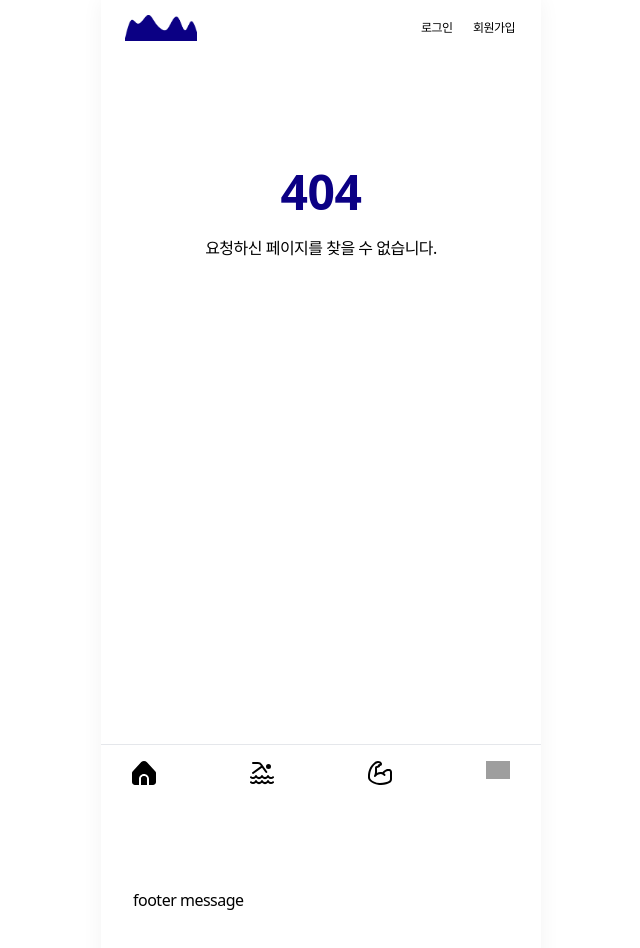
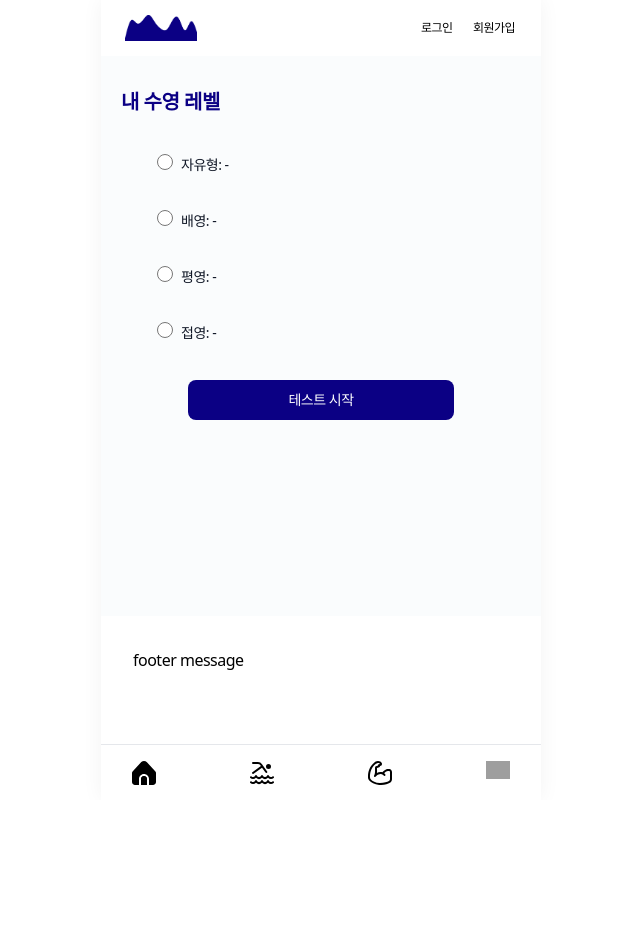
Before and after one commit to SwimmingTutor/SwimmingTutorClient, a React app: page /my/level in a window 1280 px wide. Before the commit this address had no page. Shown: the top 948 px of the page, without its empty margins (319-959 px from the left). After the commit the page ends 800 px from the top, so only its background shows below. Built offline with nearby package versions, Linux system fonts and the light colour scheme; grey boxes are pictures that could not be loaded.

Commit message:
Feat: 내 수영 레벨 확인 페이지 생성

```diff
--- a/src/App.jsx
+++ b/src/App.jsx
@@ -4,6 +4,7 @@ import { MainPage } from './pages/main/MainPage.jsx';
 import { SwimmingpoolPage } from './pages/swimmingpool/SwimmingpoolPage.jsx';
 import { RoutinePage } from './pages/routine/RoutinePage.jsx';
 import { MyPage } from './pages/my/MyPage.jsx';
+import { Level } from './pages/my/Level.jsx';
 
 import { NotFoundPage } from './pages/NotFoundPage.jsx';
 import { PageContainer } from './containers/PageContainer.jsx';
@@ -23,6 +24,7 @@ function App() {
 
           <Route path='my'>
             <Route path='' element={<MyPage />} />
+            <Route path='level' element={<Level />} />
           </Route>
 
           {/* 없는 페이지 요청 시 */}
--- a/src/components/ManuList.jsx
+++ b/src/components/ManuList.jsx
@@ -15,7 +15,7 @@ const MANU_ELEMENT_INFO = [
     },
     {
         name: "내 수영 레벨",
-        path: "",
+        path: "level",
     },
 ];
 export const MenuList = () => {
--- /dev/null
+++ b/src/pages/my/Level.jsx
@@ -0,0 +1,43 @@
+import React, { useState } from 'react';
+import { Button } from '../../components/Button.jsx';
+import { PageTitle } from '../../components/PageTitle.jsx';
+
+export const Level = () => {
+  const [selected, setSelected] = useState('');
+
+  const handleChange = event => {
+    setSelected(event.target.value);
+  };
+
+  const radioOptions = [
+    { stroke: 'freecrawl', label: '자유형', level: '-' },
+    { stroke: 'backstroke', label: '배영', level: '-' },
+    { stroke: 'breathstroke', label: '평영', level: '-' },
+    { stroke: 'butterfly', label: '접영', level: '-' }
+  ];
+
+  return (
+    <div>
+      <PageTitle title={'내 수영 레벨'} />
+      <div className='p-5'>
+        {radioOptions.map(option => (
+          <div key={option.stroke} className={`p-4 ${selected === option.value ? 'border-2 border-blue-600' : ''}`}>
+            <input
+              type='radio'
+              stroke={option.stroke}
+              name='radioGroup'
+              value={option.stroke}
+              checked={selected === option.stroke}
+              onChange={handleChange}
+              className='h-4 w-4 border-gray-300 bg-gray-100 text-blue-600 focus:ring-2 focus:ring-blue-500 dark:border-gray-600 dark:bg-gray-700 dark:ring-offset-gray-800 dark:focus:ring-blue-600'
+            />
+            <label htmlFor={option.stroke} className='ml-2 text-sm font-medium text-gray-900 dark:text-gray-300'>
+              {option.label}: {option.level}
+            </label>
+          </div>
+        ))}
+      </div>
+      <Button content={'테스트 시작'} path={`test-${selected}`} />
+    </div>
+  );
+};
```
Also changed, not shown: 1 other file (tests, documents, lock files or other folders).
